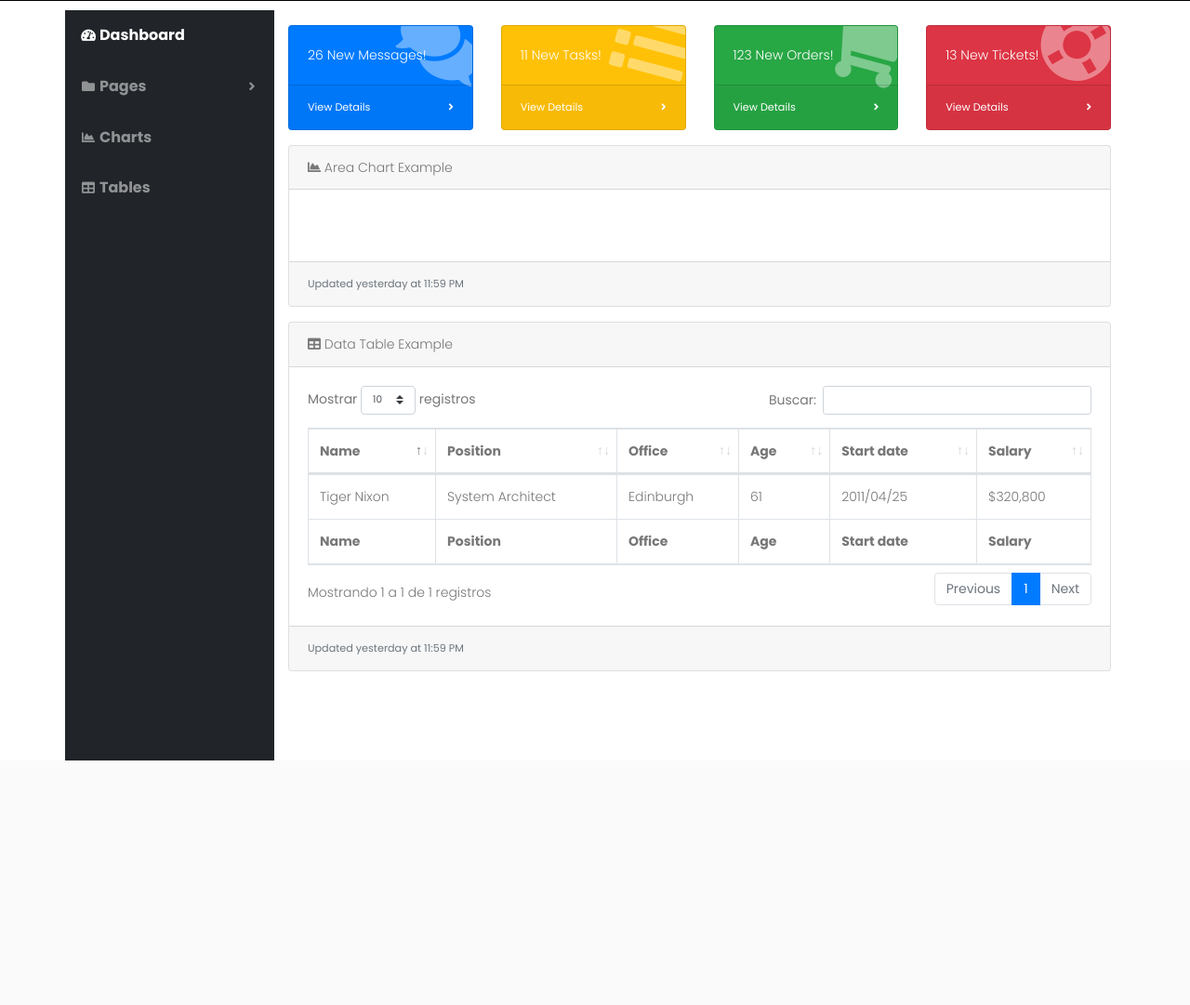
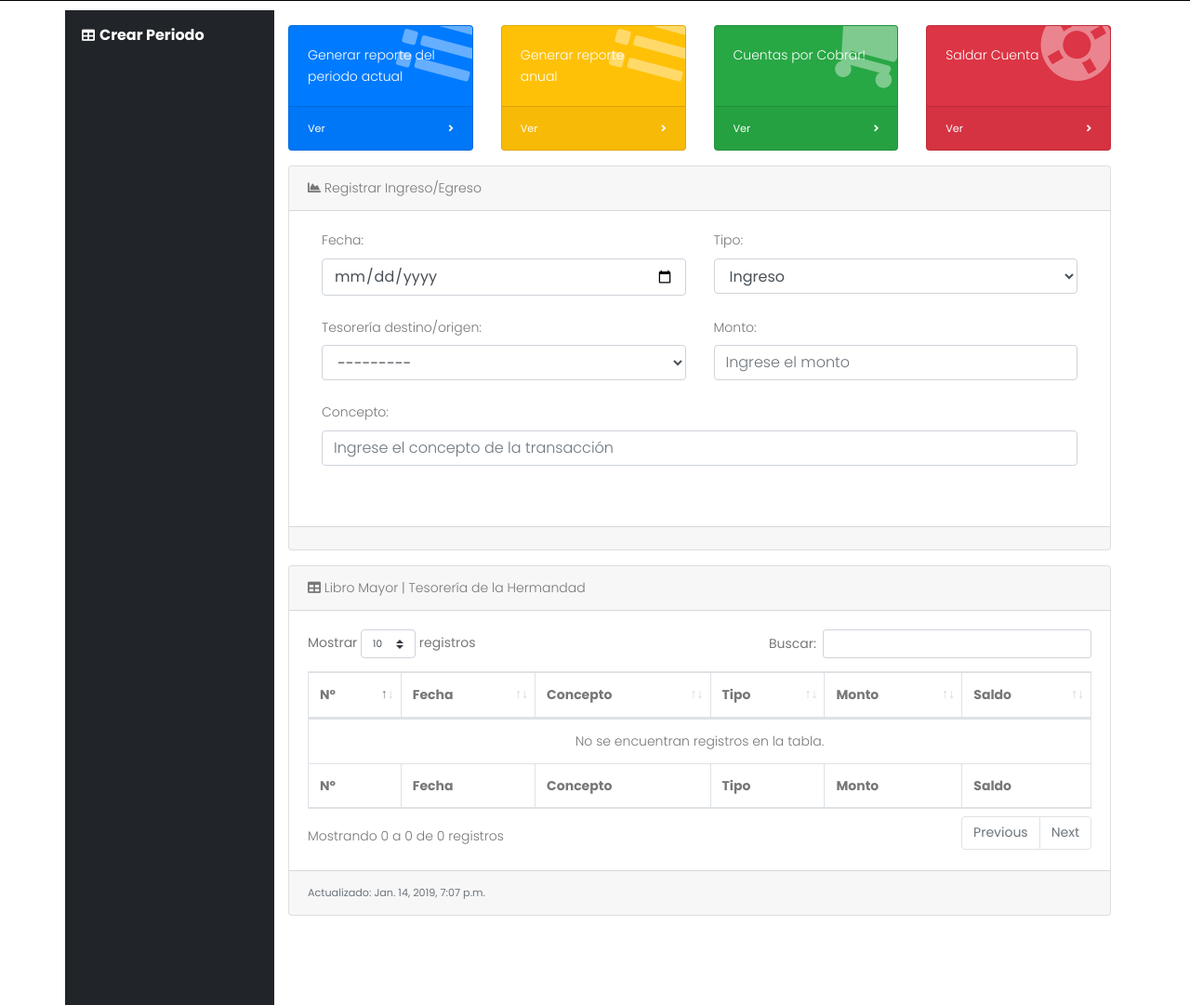
Before and after one commit to RicardoEstupinian/Proyecto_Social, a Django app: page /modulo-financiero/transaccion/ in a window 1280 px wide. Shown: the part 119-1200 px from the top of the page at 93% size. Before the commit the page ends 937 px from the top, so only its background shows below. Run offline with Django 3.2, Linux system fonts and the light colour scheme; data that the repository does not hold is empty; parts of the project's set-up code (start-up, migrations or seed data) failed here and were passed over; some libraries are stand-ins or nearby versions.

Commit message:
1.CU transacciones terminado (faltan validaciones) 2. se agrego atributo saldo_transaccion a transaccion 3. se agregó tesorerias a DML

```diff
--- a/sihpsa/apps/transaccion/forms.py
+++ b/sihpsa/apps/transaccion/forms.py
@@ -33,3 +33,29 @@ class DirectivoForm(forms.ModelForm):
 		widgets = {
 			'cargo': forms.Select(attrs= {'class' : 'form-control','value':'1'}),
 		}
+
+class TransaccionForm(forms.ModelForm):
+
+	class Meta:
+		model = Transaccion
+		fields = [
+			'tesoreria',
+			'fecha_transaccion',
+			'concepto_transaccion',
+			'tipo',
+			'monto_transaccion',
+		]
+		labels = {
+			'tesoreria': 'Tesorería destino/origen:',
+			'fecha_transaccion':'Fecha: ',
+			'concepto_transaccion':'Concepto: ',
+			'tipo': 'Tipo: ',
+			'monto_transaccion':'Monto: ',
+		}
+		widgets = {
+			'tesoreria': forms.Select(attrs= {'class' : 'form-control','value':'1'}),
+			'fecha_transaccion': forms.DateInput(attrs={'class': 'form-control', 'placeholder': 'Seleccione la fecha'}),
+			'concepto_transaccion': forms.TextInput(attrs={'class': 'form-control', 'placeholder': 'Ingrese el concepto de la transacción'}),
+			'tipo': forms.Select(attrs= {'class' : 'form-control','value':'1'}, choices=(('Ingreso','Ingreso'),('Egreso','Egreso'),)),
+			'monto_transaccion': forms.NumberInput(attrs={'class': 'form-control', 'placeholder': 'Ingrese el monto'}),
+		}
--- a/sihpsa/apps/transaccion/models.py
+++ b/sihpsa/apps/transaccion/models.py
@@ -31,6 +31,7 @@ class Transaccion(models.Model):
     concepto_transaccion = models.CharField(max_length=100)
     tipo = models.CharField(max_length=50)
     monto_transaccion = models.FloatField()
+    saldo_transaccion = models.FloatField()
 
 class CargoDirectivo(models.Model):
     nombre_cargo = models.CharField(max_length=50)
--- a/sihpsa/apps/transaccion/views.py
+++ b/sihpsa/apps/transaccion/views.py
@@ -88,15 +88,81 @@ def periodo_list(request,id):
 	}
 	return render(request, 'periodos/periodos.html',contexto)
 
-def periodo_seleccionado(request,id):
+def transaccion(request):
+	periodo_actual = ''
+	periodo_anual = list()
+	periodos = list()
+	fecha = datetime.now()
+	transacciones = list()
+	form_transaccion = TransaccionForm()
+
+	periodo_anual_ex= PeriodoAnualDirectivo.objects.filter(estado_periodo_anual=False).exists()
+	if periodo_anual_ex:
+		periodo_anual = PeriodoAnualDirectivo.objects.get(estado_periodo_anual=False)
+		periodos_ex = Periodo.objects.filter(periodo_anual = periodo_anual,estado_periodo=True).exists()
+		if periodos_ex:
+			periodos = Periodo.objects.filter(periodo_anual = periodo_anual,estado_periodo=True).order_by('-id')
+
+		periodo_actual_ex = Periodo.objects.filter(estado_periodo=False).exists()
+		if periodo_actual_ex:
+			periodo_actual = Periodo.objects.get(estado_periodo=False)
+			tesoreria_ex = Tesoreria.objects.filter(nombre_tesoreria='Hermandad').exists()
+			if tesoreria_ex:
+				tesoreria = Tesoreria.objects.get(nombre_tesoreria='Hermandad')
+				transacciones_ex = Transaccion.objects.filter(periodo=periodo_actual,tesoreria=tesoreria).exists()
+				if transacciones_ex:
+					transacciones = Transaccion.objects.filter(periodo=periodo_actual,tesoreria=tesoreria).order_by('-id')
+
+	if request.method == 'POST':
+		if 'btnRegistrar' in request.POST:
+			periodo = periodo_actual
+			tesoreria = Tesoreria.objects.get(id = request.POST.get('tesoreria'))
+			fecha = request.POST.get('fecha_transaccion')
+			concepto = request.POST.get('concepto_transaccion')
+			tipo = request.POST.get('tipo')
+			monto = float(request.POST.get('monto_transaccion'))
+			if tesoreria.nombre_tesoreria == 'Todas':
+				monto_primicia = round(monto *0.25,2)
+				monto_social = round(monto*0.25,2)
+				monto_hermandad = round((monto-monto_primicia-monto_social),2)
+				create_transaccion(periodo,Tesoreria.objects.get(nombre_tesoreria='Primicia'),fecha,concepto,tipo,monto_primicia)
+				create_transaccion(periodo,Tesoreria.objects.get(nombre_tesoreria='Fondo Social'),fecha,concepto,tipo,monto_social)
+				create_transaccion(periodo,Tesoreria.objects.get(nombre_tesoreria='Hermandad'),fecha,concepto,tipo,monto_hermandad)
+			elif tesoreria.nombre_tesoreria == 'Primicia':
+				create_transaccion(periodo,tesoreria,fecha,concepto,tipo,monto)
+			elif tesoreria.nombre_tesoreria == 'Fondo Social':
+				create_transaccion(periodo,tesoreria,fecha,concepto,tipo,monto)
+			elif tesoreria.nombre_tesoreria == 'Hermandad':
+				create_transaccion(periodo,tesoreria,fecha,concepto,tipo,monto)
+			return redirect('transaccion')
+		if 'btnFactura' in request.POST:
+			periodo = periodo_actual
+			tesoreria = Tesoreria.objects.get(id = request.POST.get('tesoreria'))
+			fecha = request.POST.get('fecha_transaccion')
+			concepto = request.POST.get('concepto_transaccion')
+			tipo = request.POST.get('tipo')
+			monto = float(request.POST.get('monto_transaccion'))
+			if tesoreria.nombre_tesoreria == 'Todas':
+				monto_primicia = round(monto *0.25,2)
+				monto_social = round(monto*0.25,2)
+				monto_hermandad = round((monto-monto_primicia-monto_social),2)
+				create_transaccion(periodo,Tesoreria.objects.get(nombre_tesoreria='Primicia'),fecha,concepto,tipo,monto_primicia)
+				create_transaccion(periodo,Tesoreria.objects.get(nombre_tesoreria='Fondo Social'),fecha,concepto,tipo,monto_social)
+				create_transaccion(periodo,Tesoreria.objects.get(nombre_tesoreria='Hermandad'),fecha,concepto,tipo,monto_hermandad)
+			elif tesoreria.nombre_tesoreria == 'Primicia':
+				create_transaccion(periodo,tesoreria,fecha,concepto,tipo,monto)
+			elif tesoreria.nombre_tesoreria == 'Fondo Social':
+				create_transaccion(periodo,tesoreria,fecha,concepto,tipo,monto)
+			elif tesoreria.nombre_tesoreria == 'Hermandad':
+				create_transaccion(periodo,tesoreria,fecha,concepto,tipo,monto)
+			return redirect('transaccion')
 	contexto ={
-	'prueba' : "hola",
-	}
-	return render(request, 'periodos/periodo_seleccionado.html',contexto)
-
-def transaccion(request):
-	contexto ={
-	'prueba' : "hola",
+	'periodo_actual' : periodo_actual,
+	'periodo_anual':periodo_anual,
+	'periodos':periodos,
+	'fecha':fecha,
+	'transacciones':transacciones,
+	'form_transaccion':form_transaccion,
 	}
 	return render(request, 'transaccion/transaccion.html',contexto)
 
@@ -162,3 +228,30 @@ def asignar_directiva(request):
 	'directiva_completa':directiva_completa,
 	}
 	return render(request, 'periodos/asignar_directiva.html',contexto)
+
+def periodo_seleccionado(request,id):
+	contexto ={
+	'prueba' : "hola",
+	}
+	return render(request, 'periodos/periodo_seleccionado.html',contexto)
+
+def create_transaccion(periodo,tesoreria,fecha,concepto,tipo,monto):
+	if tipo == 'Ingreso':
+		saldo = tesoreria.saldo_tesoreria + monto
+		tesoreria.saldo_tesoreria += monto
+		tesoreria.save()
+	elif tipo == 'Egreso':
+		saldo = tesoreria.saldo_tesoreria - monto
+		tesoreria.saldo_tesoreria -= monto
+		tesoreria.save()
+	transaccion_nueva = Transaccion(
+		periodo= periodo,
+		tesoreria=tesoreria,
+		fecha_transaccion= fecha,
+		concepto_transaccion = concepto,
+		tipo= tipo,
+		monto_transaccion = monto,
+		saldo_transaccion= saldo
+		)
+	transaccion_nueva.save()
+	return
--- a/sihpsa/templates/transaccion/transaccion.html
+++ b/sihpsa/templates/transaccion/transaccion.html
@@ -12,59 +12,53 @@ Modulo Financiero
 {%endblock%}
 {% block content %}
 <div id="wrapper">
-
   <!-- Sidebar -->
   <ul class="sidebar navbar-nav">
+    {%if periodo_actual%}
     <li class="nav-item active">
-          <a class="nav-link" href="index.html">
-            <i class="fas fa-fw fa-tachometer-alt"></i>
-            <span>Dashboard</span>
+      <a class="nav-link" href="{%url 'periodo_seleccionado' periodo_actual.id%}">
+        <i class="fas fa-fw fa-table"></i>
+        <span>Periodo actual:
+          <br>&nbsp;&nbsp;&nbsp;&nbsp;&nbsp;&nbsp;
+        {{periodo_actual.inicio_periodo}}</span>
       </a>
     </li>
-        <li class="nav-item dropdown">
-          <a class="nav-link dropdown-toggle" href="#" id="pagesDropdown" role="button" data-toggle="dropdown" aria-haspopup="true" aria-expanded="false">
+    {%else%}
+    <li class="nav-item active">
+      <a class="nav-link" href="{%url 'periodo_directivo'%}">
+        <i class="fas fa-fw fa-table"></i>
+        <span>Crear Periodo</span>
+      </a>
+    </li>
+    {%endif%}
+    {%if periodos%}
+    {%for p in periodos%}
+    <li class="nav-item">
+      <a class="nav-link" href="{%url 'periodo_seleccionado' p.id%}">
         <i class="fas fa-fw fa-folder"></i>
-            <span>Pages</span>
-          </a>
-          <div class="dropdown-menu" aria-labelledby="pagesDropdown">
-            <h6 class="dropdown-header">Login Screens:</h6>
-            <a class="dropdown-item" href="login.html">Login</a>
-            <a class="dropdown-item" href="register.html">Register</a>
-            <a class="dropdown-item" href="forgot-password.html">Forgot Password</a>
-            <div class="dropdown-divider"></div>
-            <h6 class="dropdown-header">Other Pages:</h6>
-            <a class="dropdown-item" href="404.html">404 Page</a>
-            <a class="dropdown-item" href="blank.html">Blank Page</a>
-          </div>
+        <span>Periodo {{forloop.counter}}
+          <br> &nbsp;&nbsp;&nbsp;&nbsp;&nbsp;&nbsp;
+          inicio: {{p.inicio_periodo}}
+          <br> &nbsp;&nbsp;&nbsp;&nbsp;&nbsp;&nbsp;
+        final: {{p.final_periodo}} </span></a>
     </li>
-        <li class="nav-item">
-          <a class="nav-link" href="charts.html">
-            <i class="fas fa-fw fa-chart-area"></i>
-            <span>Charts</span></a>
-        </li>
-        <li class="nav-item">
-          <a class="nav-link" href="tables.html">
-            <i class="fas fa-fw fa-table"></i>
-            <span>Tables</span></a>
-        </li>
+    {%endfor%}
+    {%endif%}
   </ul>
-
   <div id="content-wrapper">
-
     <div class="container-fluid">
-
       <!-- Icon Cards-->
       <div class="row">
         <div class="col-xl-3 col-sm-6 mb-3">
           <div class="card text-white bg-primary o-hidden h-100">
             <div class="card-body">
               <div class="card-body-icon">
-                    <i class="fas fa-fw fa-comments"></i>
+                <i class="fas fa-fw fa-list"></i>
               </div>
-                  <div class="mr-5">26 New Messages!</div>
+              <div class="mr-5">Generar reporte del periodo actual</div>
             </div>
             <a class="card-footer text-white clearfix small z-1" href="#">
-                  <span class="float-left">View Details</span>
+              <span class="float-left">Ver</span>
               <span class="float-right">
                 <i class="fas fa-angle-right"></i>
               </span>
@@ -77,10 +71,10 @@ Modulo Financiero
               <div class="card-body-icon">
                 <i class="fas fa-fw fa-list"></i>
               </div>
-                  <div class="mr-5">11 New Tasks!</div>
+              <div class="mr-5">Generar reporte anual</div>
             </div>
             <a class="card-footer text-white clearfix small z-1" href="#">
-                  <span class="float-left">View Details</span>
+              <span class="float-left">Ver</span>
               <span class="float-right">
                 <i class="fas fa-angle-right"></i>
               </span>
@@ -93,10 +87,10 @@ Modulo Financiero
               <div class="card-body-icon">
                 <i class="fas fa-fw fa-shopping-cart"></i>
               </div>
-                  <div class="mr-5">123 New Orders!</div>
+              <div class="mr-5">Cuentas por Cobrar!</div>
             </div>
             <a class="card-footer text-white clearfix small z-1" href="#">
-                  <span class="float-left">View Details</span>
+              <span class="float-left">Ver</span>
               <span class="float-right">
                 <i class="fas fa-angle-right"></i>
               </span>
@@ -109,10 +103,10 @@ Modulo Financiero
               <div class="card-body-icon">
                 <i class="fas fa-fw fa-life-ring"></i>
               </div>
-                  <div class="mr-5">13 New Tickets!</div>
+              <div class="mr-5">Saldar Cuenta</div>
             </div>
             <a class="card-footer text-white clearfix small z-1" href="#">
-                  <span class="float-left">View Details</span>
+              <span class="float-left">Ver</span>
               <span class="float-right">
                 <i class="fas fa-angle-right"></i>
               </span>
@@ -125,65 +119,108 @@ Modulo Financiero
       <div class="card mb-3">
         <div class="card-header">
           <i class="fas fa-chart-area"></i>
-              Area Chart Example</div>
+          Registrar Ingreso/Egreso
+          </div>
         <div class="card-body">
-              <canvas id="myAreaChart" width="100%" height="30"></canvas>
+          <form method="POST">
+          {% csrf_token %}
+          <div class="container">
+            <div class="row">
+              <div class="col-md-6">
+                <label >{{form_transaccion.fecha_transaccion.label}}</label>
+                <input class="form-control" type="date" name="fecha_transaccion" required>
               </div>
-            <div class="card-footer small text-muted">Updated yesterday at 11:59 PM</div>
+              <div class="col-md-6">
+                <label >{{form_transaccion.tipo.label}}</label>
+                {{form_transaccion.tipo}}
+              </div>
+            </div>
+            <br>
+            <div class="row">
+              <div class="col-md-6">
+                <label >{{form_transaccion.tesoreria.label}}</label>
+                {{form_transaccion.tesoreria}}
+              </div>
+              <div class="col-md-6">
+                <label >{{form_transaccion.monto_transaccion.label}}</label>
+                {{form_transaccion.monto_transaccion}}
+              </div>
+            </div>
+            <br>
+            <div class="row">
+              <div class="col-md-12">
+                <label for="{{form_transaccion.concepto_transaccion.name}}">{{form_transaccion.concepto_transaccion.label}}</label>
+                {{form_transaccion.concepto_transaccion}}
+              </div>
+            </div>
+            <br><br>
+            {%if periodo_actual%}
+            <div class="row">
+            <div class="col-md-3">
+            <button type="submit" class="btn btn-primary " name="btnRegistrar">Registrar Transacción</button>
+            </div>
+            <div class="col-md-4">
+            <button type="submit" class="btn btn-default " name="btnFactura">Generar Factura</button>
+            </div>
+            </div>
+            {%endif%}
+          </div>
+          </form>
+        </div>
+        <div class="card-footer small text-muted"></div>
       </div>
 
       <!-- DataTables Example -->
       <div class="card mb-3">
         <div class="card-header">
           <i class="fas fa-table"></i>
-              Data Table Example</div>
+          Libro Mayor | Tesorería de la Hermandad</div>
         <div class="card-body">
           <div class="table-responsive">
             <table class="table table-bordered" id="dataTable" width="100%" cellspacing="0">
               <thead>
                 <tr>
-                      <th>Name</th>
-                      <th>Position</th>
-                      <th>Office</th>
-                      <th>Age</th>
-                      <th>Start date</th>
-                      <th>Salary</th>
+                  <th>Nº</th>
+                  <th>Fecha</th>
+                  <th>Concepto</th>
+                  <th>Tipo</th>
+                  <th>Monto</th>
+                  <th>Saldo</th>
                 </tr>
               </thead>
               <tfoot>
                 <tr>
-                      <th>Name</th>
-                      <th>Position</th>
-                      <th>Office</th>
-                      <th>Age</th>
-                      <th>Start date</th>
-                      <th>Salary</th>
+                  <th>Nº</th>
+                  <th>Fecha</th>
+                  <th>Concepto</th>
+                  <th>Tipo</th>
+                  <th>Monto</th>
+                  <th>Saldo</th>
                 </tr>
               </tfoot>
               <tbody>
+                {%if transacciones%}
+                {%for t in transacciones%}
                 <tr>
-                      <td>Tiger Nixon</td>
-                      <td>System Architect</td>
-                      <td>Edinburgh</td>
-                      <td>61</td>
-                      <td>2011/04/25</td>
-                      <td>$320,800</td>
+                  <td>{{forloop.counter}}</td>
+                  <td>{{t.fecha_transaccion}}</td>
+                  <td>{{t.concepto_transaccion}}</td>
+                  <td>{{t.tipo}}</td>
+                  <td>{{t.monto_transaccion}}</td>
+                  <td>{{t.saldo_transaccion}}</td>
                 </tr>
+                {%endfor%}
+                {%endif%}
               </tbody>
             </table>
           </div>
         </div>
-            <div class="card-footer small text-muted">Updated yesterday at 11:59 PM</div>
+        <div class="card-footer small text-muted">Actualizado: {{fecha}}</div>
       </div>
-
     </div>
     <!-- /.container-fluid -->
-
-
-
   </div>
   <!-- /.content-wrapper -->
-
 </div>
 <!-- /#wrapper -->
 
```
Also changed, not shown: DML_sihpsa.txt (+13 -0 lines), sihpsa/apps/transaccion/migrations/0005_transaccion_saldo_transaccion.py (added). Lines whose indentation alone changed are shown as unchanged.
